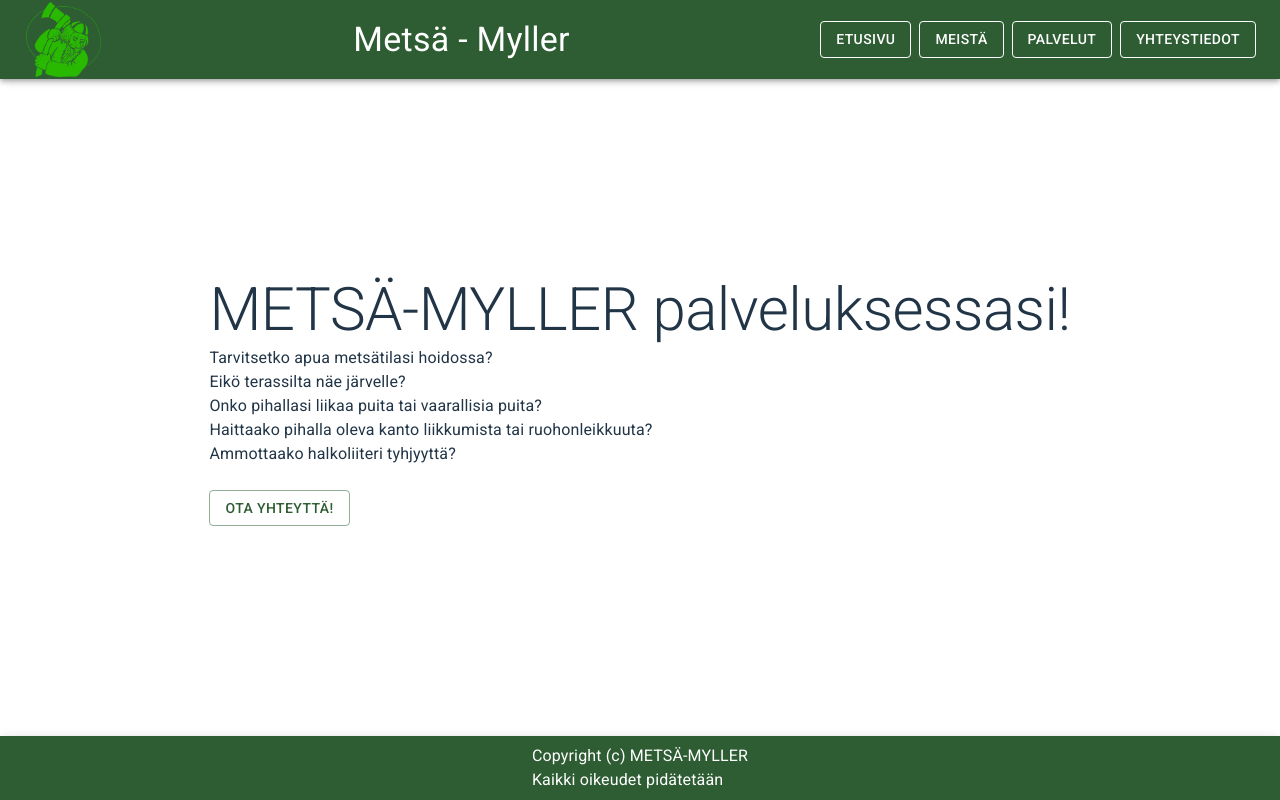
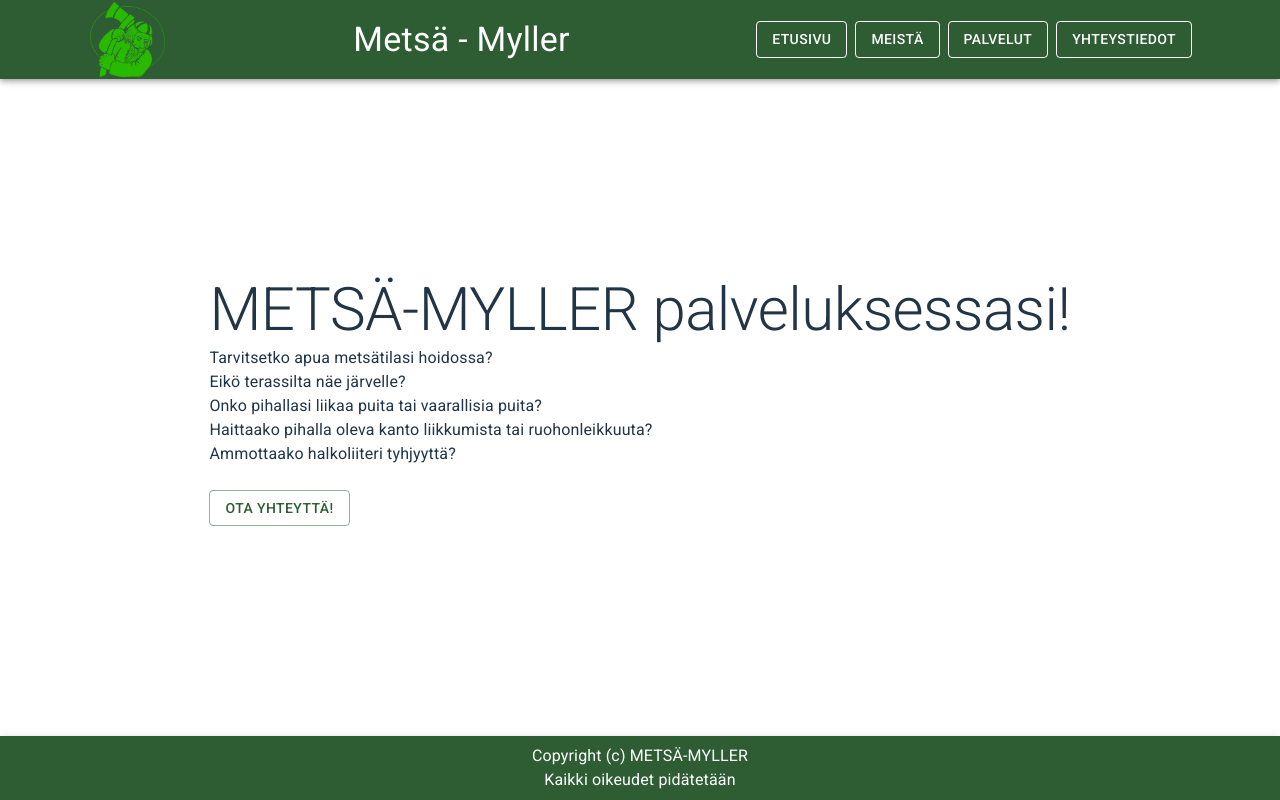
Before and after one commit to roopemyller/metsa-myller-websource, a React (Vite) app: page / in a window 1280 px wide. Built offline with nearby package versions, Linux system fonts and the light colour scheme.

Commit message:
header minor fixes

```diff
--- a/src/components/Footer.tsx
+++ b/src/components/Footer.tsx
@@ -5,7 +5,7 @@ const Footer = () => {
         <Box sx={{ flexGrow: 1}}>
             <AppBar position="fixed" color="primary" sx={{top: 'auto', bottom: 0}}>
                 <Toolbar sx={{justifyContent: 'center'}}>
-                    <Typography variant="body1" color="secondary.main">Copyright (c) METSÄ-MYLLER <br/>Kaikki oikeudet pidätetään</Typography>
+                    <Typography variant="body1" color="secondary.main" sx={{textAlign: "center"}}>Copyright (c) METSÄ-MYLLER<br/>Kaikki oikeudet pidätetään</Typography>
                    </Toolbar>
             </AppBar>
         </Box>
--- a/src/components/Header.tsx
+++ b/src/components/Header.tsx
@@ -1,4 +1,4 @@
-import { Box, AppBar, Toolbar, Typography, Button,  } from "@mui/material"
+import { Box, AppBar, Toolbar, Typography, Button, Container,  } from "@mui/material"
 import { Link } from "react-router-dom"
 
 
@@ -6,6 +6,7 @@ const Header = () => {
     return (
         <Box>
             <AppBar position="fixed" color="primary">
+                <Container maxWidth="lg">
                     <Toolbar sx={{ display: 'flex', justifyContent: 'space-between' }}>
                         <Box sx = {{ display: 'flex', justifyContent: 'center', alignItems: 'center', gap: 1 }}>
                             <img src="logo.png" alt="logo" style={{width: 75, height: 75, padding: 2}}/>
@@ -19,6 +20,7 @@ const Header = () => {
                             <Button variant="outlined" color="inherit" component={Link} to="/">Yhteystiedot</Button>
                         </Box>
                     </Toolbar>
+                </Container>
             </AppBar>
         </Box>
     )
```
Lines whose indentation alone changed are shown as unchanged.
